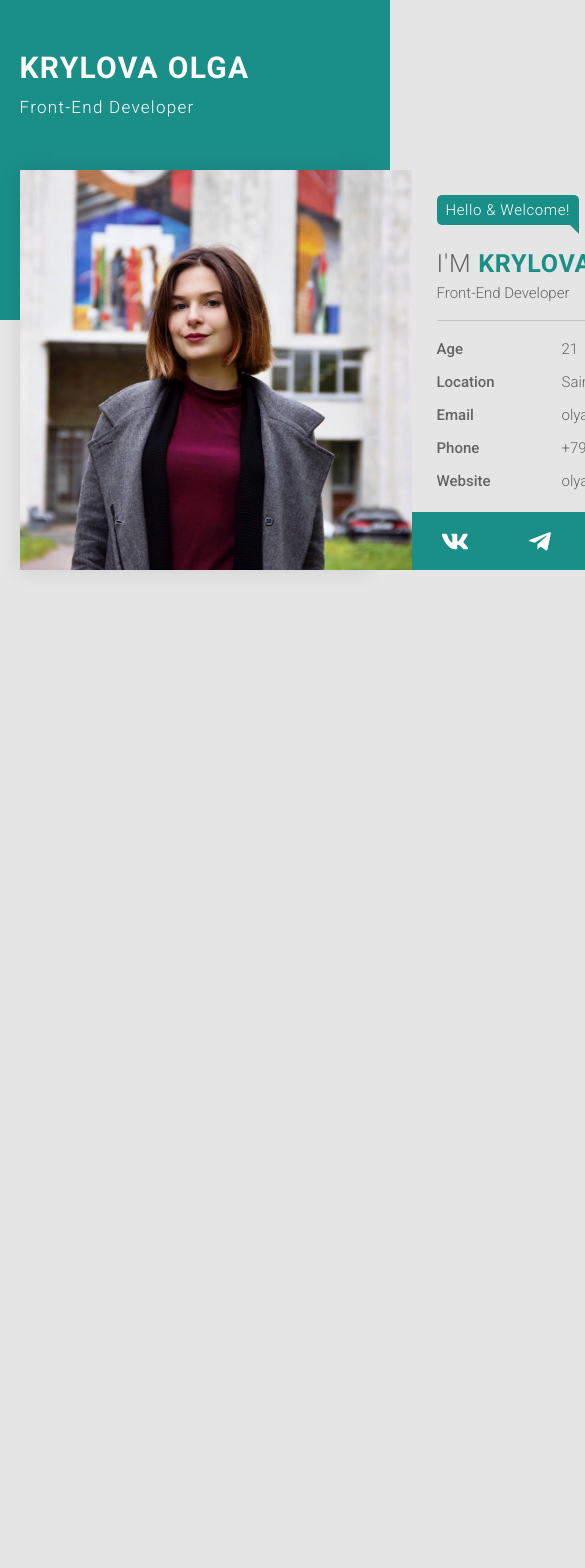
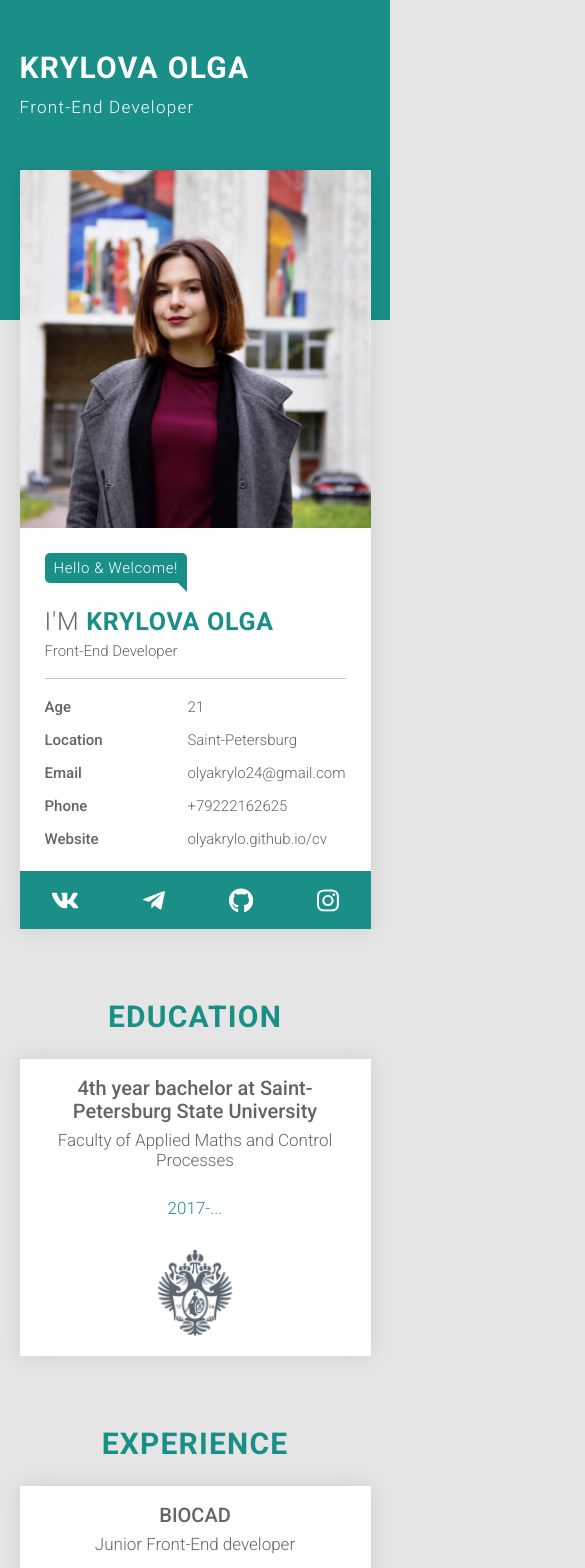
Before and after one commit to olyakrylo/cv, a React (Create React App) app: page / in a window 390 px wide. Shown: the top 1568 px of the page, 585 px wide, since content can reach past the window. Before the commit the page ends 844 px from the top, so only its background shows below. Built offline with nearby package versions, Linux system fonts and the light colour scheme.

Commit message:
add org component and adaptivity

```diff
--- a/src/App.css
+++ b/src/App.css
@@ -16,7 +16,6 @@ body::before {
   margin: auto;
   width: 800px;
   max-width: 90vw;
-  height: 100px;
   font-family: "Roboto";
   font-weight: 500;
   padding-top: 50px;
@@ -42,3 +41,14 @@ body::before {
   font-size: 17px;
   line-height: 20px;
 }
+
+.content__title {
+  margin: 70px auto 25px;
+  text-align: center;
+  font-weight: 700;
+  font-size: 30px;
+  line-height: 35px;
+  letter-spacing: 0.04em;
+  text-transform: uppercase;
+  color: var(--seagreen);
+}
--- a/src/App.js
+++ b/src/App.js
@@ -1,17 +1,31 @@
 import React from "react";
 import "./App.css";
 import About from "./components/About";
+import Organization from "./components/Organization";
 
 function App() {
   return (
     <div className="container">
-      <div className="top-background"></div>
       <div className="content">
         <div className="header">
           <span className="header__name">Krylova Olga</span>
           <span className="header__position">Front-End Developer</span>
         </div>
         <About />
+        <div className="content__title">Education</div>
+        <Organization
+          title="4th year bachelor at Saint-Petersburg State University"
+          subtitle="Faculty of Applied Maths and Control Processes"
+          year="2017-..."
+          logo="spbu.png"
+        />
+        <div className="content__title">Experience</div>
+        <Organization
+          title="BIOCAD"
+          subtitle="Junior Front-End developer"
+          year="2020"
+          logo="biocad.png"
+        />
       </div>
     </div>
   );
--- a/src/components/About/About.css
+++ b/src/components/About/About.css
@@ -7,11 +7,17 @@
   width: 100%;
   background-color: #fff;
   display: flex;
-  box-shadow: 0px 0px 20px rgba(0, 0, 0, 0.1);
+  box-shadow: var(--shadow);
+  position: relative;
+}
+
+.about__img {
+  width: 100%;
 }
 
 .info {
   padding: var(--info-pad);
+  box-sizing: border-box;
   position: relative;
   display: block;
   width: 100%;
@@ -77,7 +83,7 @@
 .info__details {
   margin-top: 38px;
   display: grid;
-  grid-template-columns: 110px 1fr;
+  grid-template-columns: 1fr 1fr;
   grid-gap: 15px;
   font-size: 15px;
   line-height: 18px;
@@ -105,3 +111,14 @@
   display: flex;
   align-items: center;
 }
+
+@media (max-width: 750px) {
+  .about {
+    flex-direction: column;
+    padding-bottom: 56px;
+  }
+
+  .info__links {
+    bottom: -56px;
+  }
+}
--- a/src/components/About/About.js
+++ b/src/components/About/About.js
@@ -2,8 +2,15 @@ import React from "react";
 import "./About.css";
 
 export default function About() {
-  function getContacts() {
-    const items = [
+  const infoDetails = {
+    Age: "21",
+    Location: "Saint-Petersburg",
+    Email: "olyakrylo24@gmail.com",
+    Phone: "+79222162625",
+    Website: "olyakrylo.github.io/cv",
+  };
+
+  const icons = [
     {
       icon: "vk",
       href: "https://vk.com/olyakrylo",
@@ -22,20 +29,23 @@ export default function About() {
     },
   ];
 
-    return items.map(item => (
+  function getDetails() {
+    return Object.entries(infoDetails).reduce((prev, curr) => {
+      return [
+        ...prev,
+        <div className="info__details_bold">{curr[0]}</div>,
+        <div>{curr[1]}</div>,
+      ];
+    }, []);
+  }
+
+  function getContacts() {
+    return icons.map(item => (
       <a href={item.href} className="info__link">
         <img src={`${process.env.PUBLIC_URL}/icons/${item.icon}.svg`} alt="" />
       </a>
     ));
   }
-
-  const infoDetails = {
-    Age: "21",
-    Location: "Saint-Petersburg",
-    Email: "olyakrylo24@gmail.com",
-    Phone: "+79222162625",
-    Website: "olyakrylo.github.io/cv",
-  };
 
   return (
     <div className="about">
@@ -50,15 +60,7 @@ export default function About() {
           I'm <span className="info__name_bold">Krylova Olga</span>
         </div>
         <div className="info__position">Front-End Developer</div>
-        <div className="info__details">
-          {Object.entries(infoDetails).reduce((prev, curr) => {
-            return [
-              ...prev,
-              <div className="info__details_bold">{curr[0]}</div>,
-              <div>{curr[1]}</div>,
-            ];
-          }, [])}
-        </div>
+        <div className="info__details">{getDetails()}</div>
         <div className="info__divider"></div>
         <div className="info__links">{getContacts()}</div>
       </div>
--- /dev/null
+++ b/src/components/Organization/Organization.css
@@ -0,0 +1,56 @@
+.org {
+    width: 100%;
+    background-color: #fff;
+    display: flex;
+    justify-content: space-between;
+    align-items: center;
+    padding: 18px 35px;
+    box-sizing: border-box;
+    box-shadow: var(--shadow);
+}
+
+.org__info {
+    color: var(--dark-gray);
+}
+
+.org__title {
+    font-weight: 500;
+    font-size: 20px;
+    line-height: 23px;
+}
+
+.org__subtitle {
+    margin-top: 7px;
+    font-weight: 300;
+    font-size: 17px;
+    line-height: 20px;
+}
+
+.org__year {
+    margin-top: 28px;
+    font-weight: 300;
+    font-size: 17px;
+    line-height: 20px;
+    color: var(--seagreen);
+}
+
+.org__img {
+    display: block;
+    height: 90px;
+    margin-left: 30px;
+}
+
+@media (max-width: 500px) {
+    .org {
+        flex-direction: column;
+    }
+
+    .org__info {
+        text-align: center;
+    }
+
+    .org__img {
+        margin-left: 0;
+        margin-top: 30px;
+    }
+}
--- /dev/null
+++ b/src/components/Organization/Organization.js
@@ -0,0 +1,19 @@
+import React from "react";
+import "./Organization.css";
+
+export default function Organization({ title, subtitle, year, logo }) {
+  return (
+    <div className="org">
+      <div className="org__info">
+        <div className="org__title">{title}</div>
+        <div className="org__subtitle">{subtitle}</div>
+        <div className="org__year">{year}</div>
+      </div>
+      <img
+        className="org__img"
+        src={`${process.env.PUBLIC_URL}/img/${logo}`}
+        alt=""
+      />
+    </div>
+  );
+}
--- /dev/null
+++ b/src/components/Organization/index.js
@@ -0,0 +1,3 @@
+import Organization from "./Organization";
+
+export default Organization;
--- a/src/index.css
+++ b/src/index.css
@@ -1,6 +1,7 @@
 :root {
   --seagreen: #1a8f88;
   --dark-gray: #646464;
+  --shadow: 0px 0px 20px rgba(0, 0, 0, 0.1);
 }
 
 body {
@@ -12,4 +13,5 @@ body {
   -moz-osx-font-smoothing: grayscale;
   background-color: #e5e5e5;
   position: relative;
+  padding-bottom: 70px;
 }
```
Also changed, not shown: public/img/biocad.png (added), public/img/spbu.png (added). Lines whose indentation alone changed are shown as unchanged.
